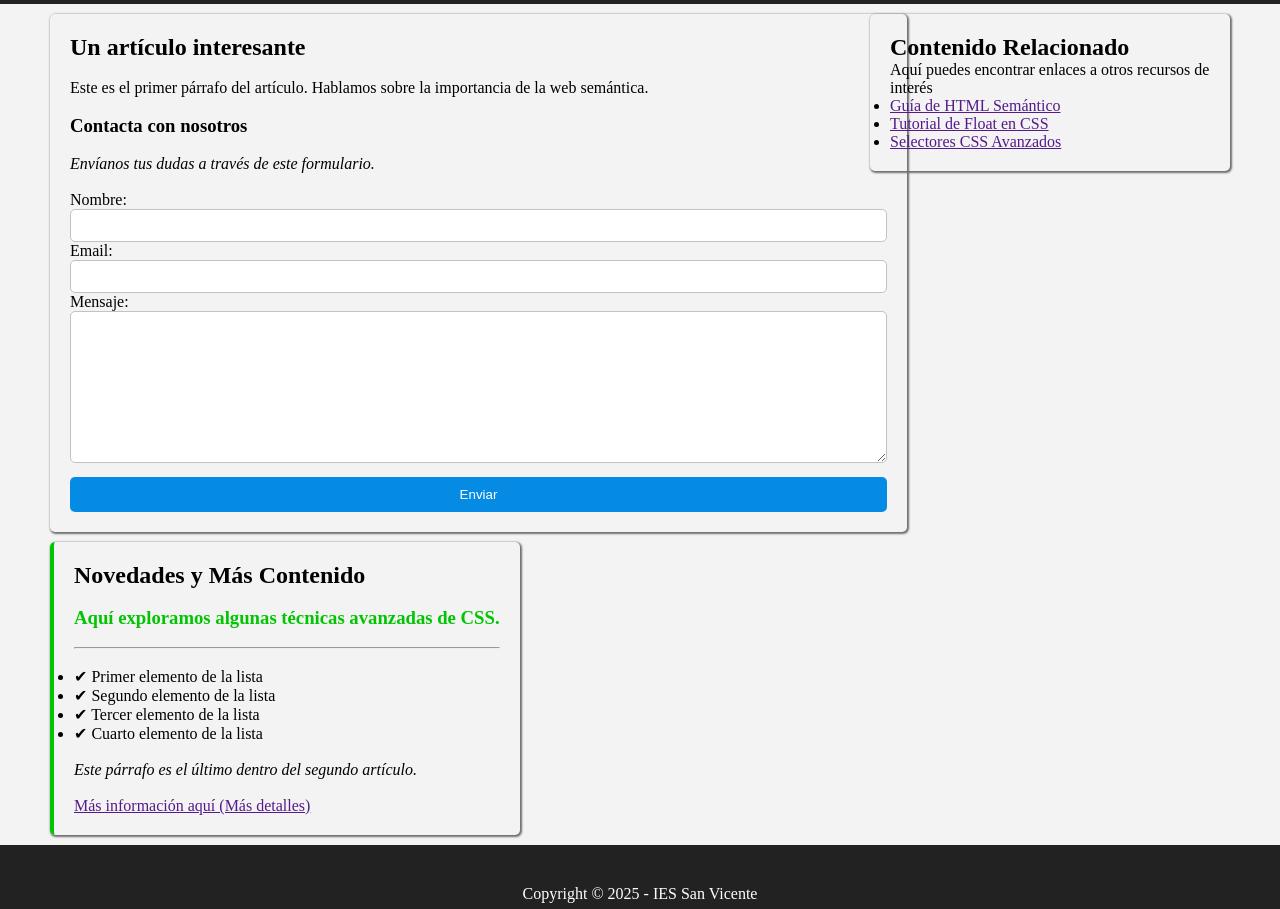
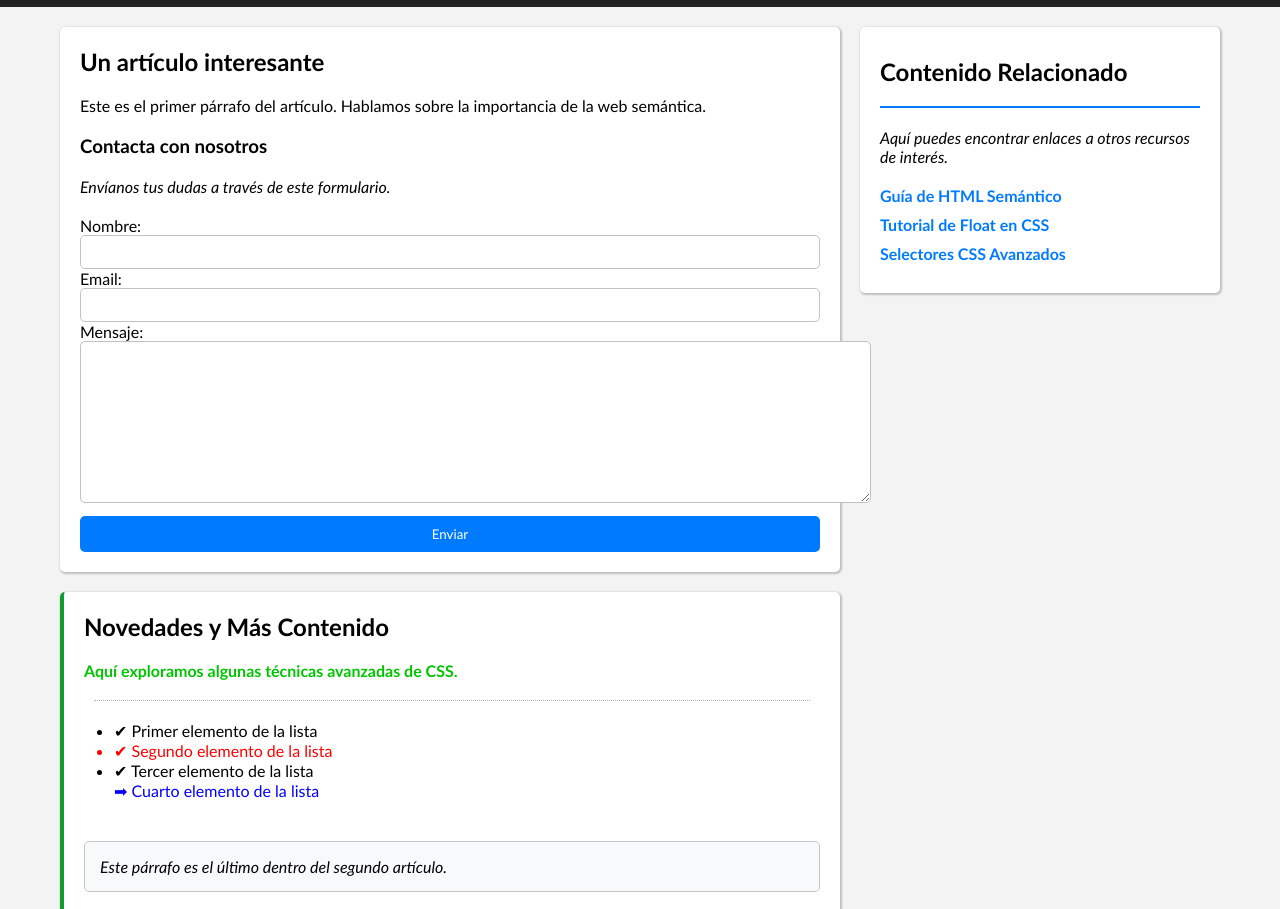
Before and after one commit to GabrielHdzDaw/Interfaces, a plain HTML site: page ejercicios/proyectoU1/index.html in a window 1280 px wide. Shown: the part 131-1040 px from the top of the page. Drawn offline with Linux system fonts and the light colour scheme.

Commit message:
terminado proyecto u1

```diff
--- a/ejercicios/proyectoU1/index.html
+++ b/ejercicios/proyectoU1/index.html
@@ -23,11 +23,11 @@
     <div class="principal">
         <main>
             <article>
-                <h2>Un artículo interesante</h2><br>
-                <p>Este es el primer párrafo del artículo. Hablamos sobre la importancia de la web semántica.</p><br>
+                <h2>Un artículo interesante</h2>
+                <p>Este es el primer párrafo del artículo. Hablamos sobre la importancia de la web semántica.</p>
                 <section>
-                    <h3>Contacta con nosotros</h3><br>
-                    <p><em>Envíanos tus dudas a través de este formulario.</em></p><br>
+                    <h3>Contacta con nosotros</h3>
+                    <p><em>Envíanos tus dudas a través de este formulario.</em></p>
                     <form action="">
                         <label for="nombre">Nombre:</label><br>
                         <input type="text" name="nombre" id=""><br>
@@ -40,22 +40,21 @@
                 </section>
             </article>
             <article class="segundo-article">
-                <h2>Novedades y Más Contenido</h2><br>
-                <h3>Aquí exploramos algunas técnicas avanzadas de CSS.</h3><br>
-                <hr><br>
+                <h2>Novedades y Más Contenido</h2>
+                <p>Aquí exploramos algunas técnicas avanzadas de CSS.</p>
                 <ul>
                     <li>Primer elemento de la lista</li>
                     <li>Segundo elemento de la lista</li>
                     <li>Tercer elemento de la lista</li>
                     <li>Cuarto elemento de la lista</li>
-                </ul><br>
-                <p><em>Este párrafo es el último dentro del segundo artículo.</em></p><br>
-                <a href="">Más información aquí (Más detalles)</a>
+                </ul>
+                <p>Este párrafo es el último dentro del segundo artículo.</p>
+                <a href="">Más información aquí</a>
             </article>
         </main>
         <aside>
             <h2>Contenido Relacionado</h2>
-            <p>Aquí puedes encontrar enlaces a otros recursos de interés</p>
+            <p>Aquí puedes encontrar enlaces a otros recursos de interés.</p>
             <ul>
                 <li><a href="">Guía de HTML Semántico</a></li>
                 <li><a href="">Tutorial de Float en CSS</a></li>
--- a/ejercicios/proyectoU1/style.css
+++ b/ejercicios/proyectoU1/style.css
@@ -2,10 +2,11 @@
     box-sizing: border-box;
     margin: 0;
     padding: 0;
+    font-family:'Gill Sans', 'Gill Sans MT', Calibri, 'Trebuchet MS', sans-serif ;
 }
 
 body {
-    background-color: rgb(243, 243, 243);
+    background-color: #f3f3f3;
 }
 
 header {
@@ -13,6 +14,10 @@ header {
 
     color: white;
     padding: 20px;
+}
+
+p {
+    margin: 20px 0px 20px 0px;
 }
 
 header h1 {
@@ -44,13 +49,19 @@ input {
     border: 1px solid rgb(194, 194, 194);
 }
 
-input[type="submit"]{
-    background-color: rgb(6, 139, 228);
+input[type="submit"] {
+    background-color: #007bff;
     color: white;
     border: none;
     margin-top: 10px;
     padding: 10px;
     cursor: pointer;
+    transition: 0.2s;
+}
+
+input[type="submit"]:hover {
+    background-color: rgb(91, 172, 226);
+    transition: 0.2s;
 }
 
 textarea {
@@ -60,39 +71,112 @@ textarea {
 
 aside,
 article {
-    box-shadow: 1px 1px 2px 1px rgb(110, 110, 110);
+    box-shadow: 1px 1px 2px 1px rgb(190, 190, 190);
     width: fit-content;
     padding: 20px;
     margin: 10px;
     border-radius: 5px;
+}
+
+article {
+    width: 100%;
+    margin: 20px;
+    background-color: white;
+}
+
+.segundo-article {
+    border-left: #109d30 4px solid;
 
 }
 
-article {
-    overflow: auto;
+.segundo-article>p {
+    color: rgb(0, 197, 0);
+    font-weight: bold;
 }
 
-article+article {
-    border-left: rgb(0, 197, 0) 4px solid;
+.segundo-article>p+ul {
+    border-top: dotted 1px rgb(180, 180, 180);
+    padding: 20px;
+    margin: 10px;
 }
 
-article+article h3 {
-    color: rgb(0, 197, 0);
+.segundo-article li::before {
+    content: "✔ ";
 }
 
-article+article li::before{
-    content: "✔ ";
+.segundo-article li:nth-child(2) {
+    color: red;
+}
+
+.segundo-article li:last-child {
+    color: blue;
+    list-style-type: none;
+    list-style-position: inside;
+}
+
+.segundo-article li:last-child::before {
+    content: "➡ ";
+}
+
+.segundo-article>p~p:last-of-type {
+    background-color: #f8f9fa;
+    padding: 15px;
+    border-radius: 5px;
+    font-style: italic;
+    border: 1px solid rgb(199, 198, 198);
+    color: black;
+    margin-bottom: 30px;
+    font-weight: 500;
+}
+
+.segundo-article a {
+    background-color: #6c757d;
+    text-decoration: none;
+    color: white;
+    border-radius: 5px;
+    padding: 10px;
+    margin-bottom: 20px;
+}
+
+.segundo-article a::after {
+    content: " (Más detalles)";
 }
 
 main {
     float: left;
-    width: 68%;
+    width: 65%;
 }
 
 aside {
     float: right;
     width: 30%;
+    margin: 20px;
+    background-color: white;
 }
+
+aside h2 {
+    border-bottom: 2px solid #007bff;
+    padding: 10px 0px 20px 0px;
+}
+
+aside p {
+    font-style: italic;
+}
+
+aside a {
+    color: #007bff;
+    text-decoration: none;
+    font-weight: bold;
+}
+
+aside ul {
+    list-style-type: none;
+}
+
+aside li {
+    margin: 10px 0px 10px 0px;
+}
+
 
 header,
 footer {
```
Also changed, not shown: 1 other file.
